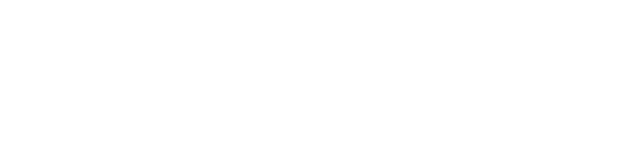
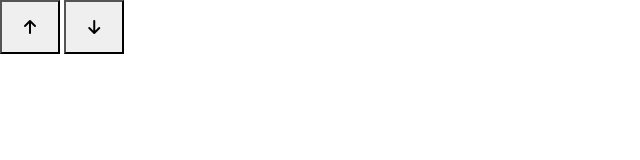
Before and after one commit to vitodepi16/vue-slider, a plain HTML site: page index.html in a window 1280 px wide. Shown: the whole page, without its empty margins (0-640 px from the left). Drawn offline with nearby package versions, Linux system fonts and the light colour scheme; files whose address does not match are found by name.

Commit message:
add img + template index

```diff
--- a/index.html
+++ b/index.html
@@ -5,12 +5,28 @@
     <meta charset="UTF-8">
     <meta http-equiv="X-UA-Compatible" content="IE=edge">
     <meta name="viewport" content="width=device-width, initial-scale=1.0">
-    <title></title>
+    <title>vue-slider</title>
 <link href="https://cdn.jsdelivr.net/npm/bootstrap@5.3.0-alpha1/dist/css/bootstrap.min.css" rel="stylesheet" integrity="sha384-GLhlTQ8iRABdZLl6O3oVMWSktQOp6b7In1Zl3/Jr59b6EGGoI1aFkw7cmDA6j6gD" crossorigin="anonymous">
         <link rel="stylesheet" href="https://cdnjs.cloudflare.com/ajax/libs/font-awesome/6.3.0/css/all.min.css">
     <link rel="stylesheet" href="./css/style.css">
 </head>
 <body>
+    <div id="app">
+        <div id="wrapped">
+        <!-- SECTION SLIDE -->
+        <div class="slide">
+            <!-- SECTION BUTTON  -->
+            <button class="up">
+                <i class="m-3 fa-solid fa fa-arrow-up"></i>
+            </button>
+            <button class="down">
+                <i class=" m-3 fa-solid fa fa-arrow-down"></i>
+            </button>
+        </div>
+
+
+    </div>
+    </div>
 
     <script src="https://unpkg.com/vue@3/dist/vue.global.js"></script>
     <script src="./js/css/js/script.js"></script>
```
